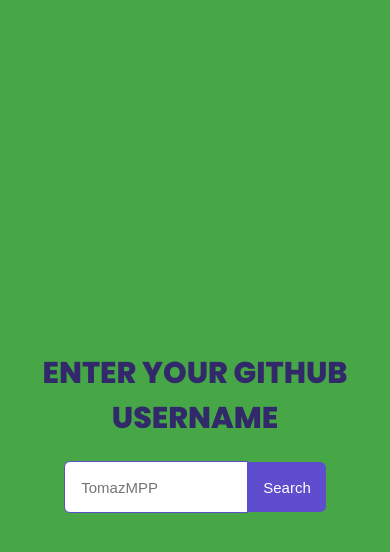
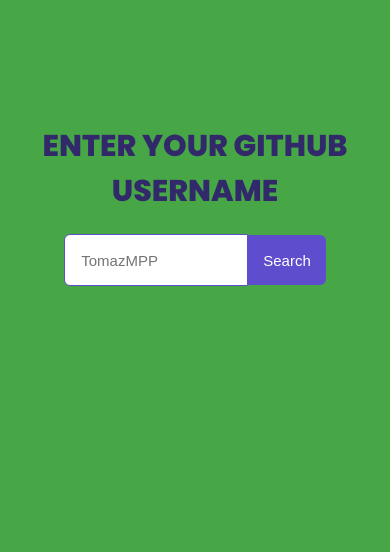
Before and after one commit to TomazMPP/GithubFollow, a Vue app: page / in a window 390 px wide. Shown: the top 552 px of the page. Built offline with nearby package versions, Linux system fonts and the light colour scheme.

Commit message:
Update style.css

```diff
--- a/public/style.css
+++ b/public/style.css
@@ -12,5 +12,6 @@ body {
     body {
       width: 100%;
 max-width: 100%;
+height: 100vw;
     }
   }
```
